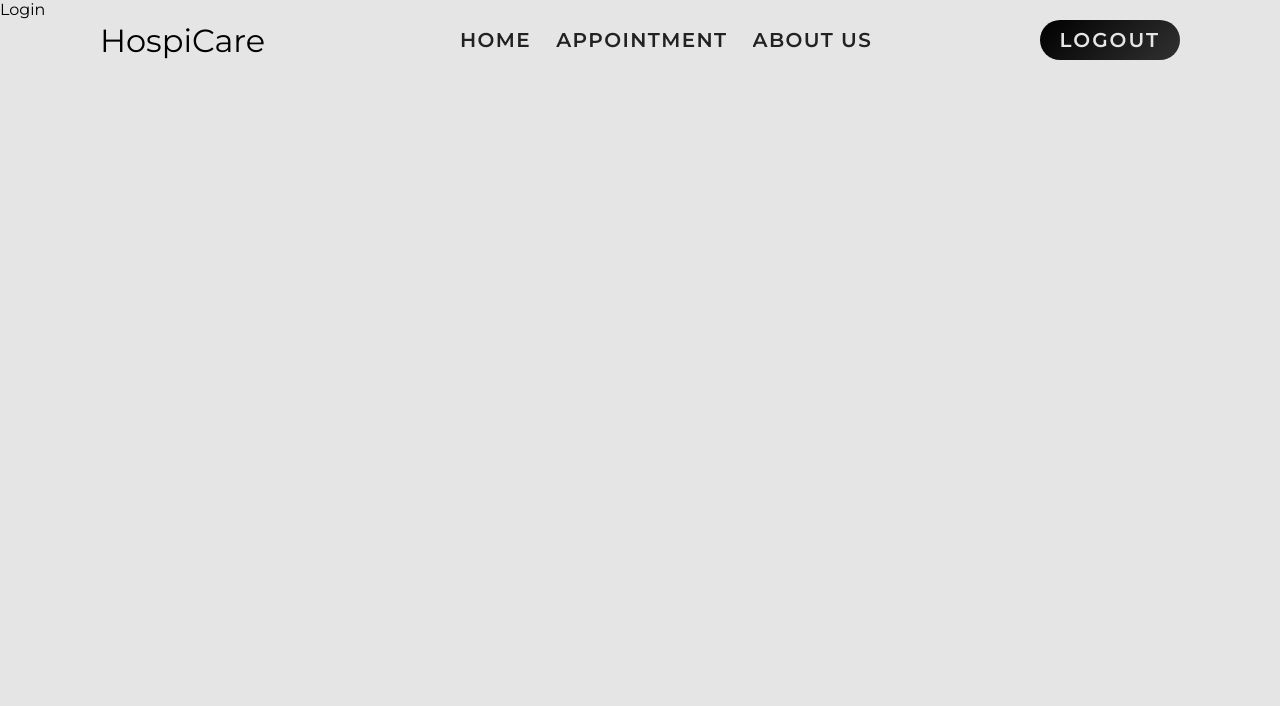
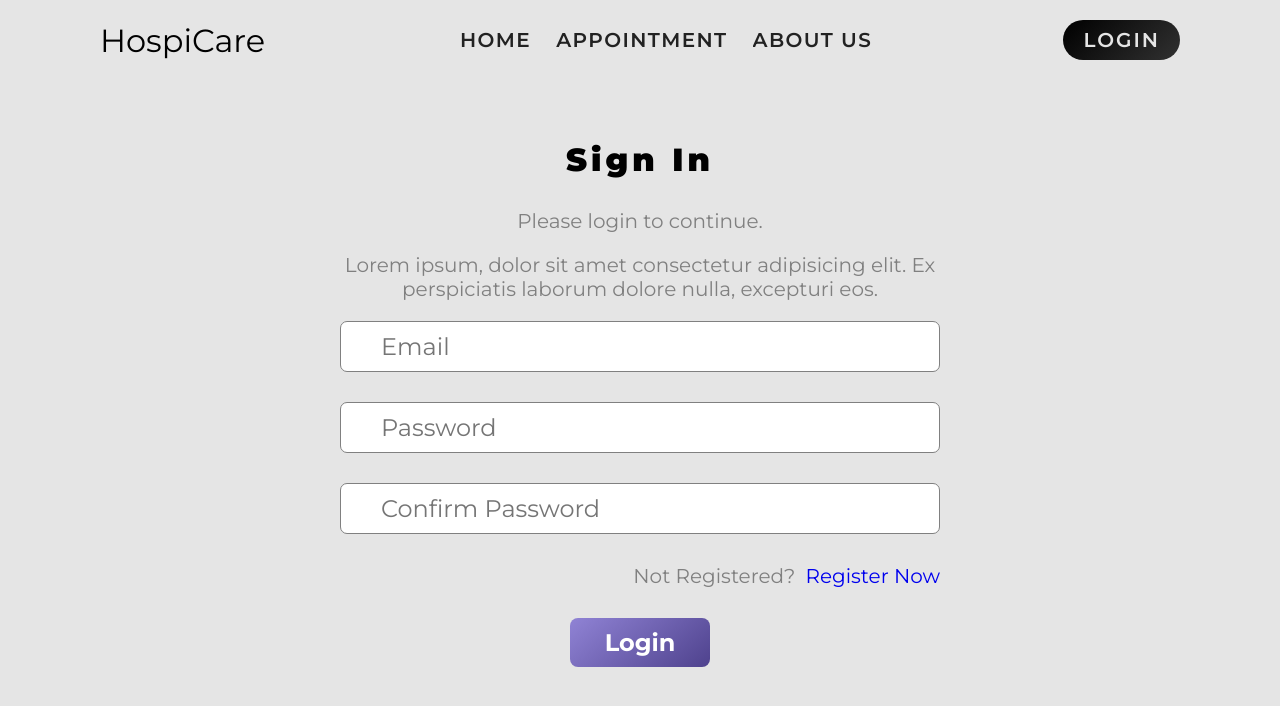
Before and after one commit to sahiliqubal06/Hospital_Management_System, a React (Vite) app in the folder Frondend/: page /login in a window 1280 px wide. Shown: the top 706 px of the page. Built offline with nearby package versions, Linux system fonts and the light colour scheme; no server answers.

Commit message:
Added axios import to App.jsx, modified Navbar.jsx to show logout button when authenticated, and refactored Login.jsx to include form handling and API call for user login

```diff
--- a/Frondend/src/App.jsx
+++ b/Frondend/src/App.jsx
@@ -10,6 +10,7 @@ import { ToastContainer } from 'react-toastify';
 import 'react-toastify/dist/ReactToastify.css';
 import Navbar from "./components/Navbar";
 import { Context } from "./main";
+import axios from "axios";
 
 const App = () => {
   const {isAuthenticated, setIsAuthenticated, setUser} = useContext(Context);
--- a/Frondend/src/components/Navbar.jsx
+++ b/Frondend/src/components/Navbar.jsx
@@ -31,7 +31,7 @@ const Navbar = () => {
                 <Link to={'/appointment'}>APPOINTMENT</Link>
                 <Link to={'/about'}>ABOUT US</Link>
             </div>
-            {!isAuthenticated ? (
+            {isAuthenticated ? (
                 <button className='logoutBtn btn' onClick={handleLogout}>
                     LOGOUT
                 </button>
--- a/Frondend/src/pages/Login.jsx
+++ b/Frondend/src/pages/Login.jsx
@@ -1,9 +1,78 @@
-import React from 'react'
+import React, { useContext, useState } from 'react';
+import { Context } from "../main";
+import { Link, Navigate, useNavigate } from 'react-router-dom';
+import axios from 'axios';
+import { toast } from 'react-toastify';
 
 const Login = () => {
+  const { isAuthenticated, setIsAuthenticated } = useContext(Context);
+  const [email, setEmail] = useState("");
+  const [password, setPassword] = useState("");
+  const [confirmPassword, setConfirmPassword] = useState("");
+
+  const navigateTo = useNavigate();
+
+  const handleLogin = async(e) =>{
+    e.preventDefault();
+    try{
+      const response = await axios.post(
+        "http://localhost:4000/api/v1/user/login",
+        {email, password, confirmPassword, role: "Patient"},
+        {
+          withCredentials: true,
+          headers: {"Content-type": "application/json" },
+        }
+      );
+      toast.success(response.data.message);
+      setIsAuthenticated(true);
+      navigateTo("/");
+    } catch (error) {
+      toast.error(error.response.data.message);
+    }
+  };
+
+  if (isAuthenticated){
+    return <Navigate to= {"/"} />
+  }
+
   return (
-    <div>Login</div>
-  )
-}
+    <div className='container form-component login-form'>
+      <h2>Sign In</h2>
+      <p>Please login to continue.</p>
+      <p>Lorem ipsum, dolor sit amet consectetur adipisicing elit. Ex perspiciatis laborum dolore nulla, excepturi eos.</p>
+      <form onSubmit={handleLogin}>
+        <input
+         type='text'
+         value={email}
+         onChange={(e)=> setEmail(e.target.value)}
+         placeholder='Email'
+        />
+        <input
+         type='password'
+         value={password}
+         onChange={(e)=> setPassword(e.target.value)}
+         placeholder='Password'
+        />
+        <input
+         type='password'
+         value={confirmPassword}
+         onChange={(e)=> setConfirmPassword(e.target.value)}
+         placeholder='Confirm Password'
+        />
+        <div style={{gap: "10px", justifyContent: "flex-end", flexDirection: "row"}}>
+          <p style={{marginBottom: "0"}}>Not Registered?</p>
+          <Link
+            to={"/register"}
+            style={{textDecoration: "none", alignItems: "center"}}>
+            Register Now
+          </Link>
+        </div>
+        <div style={{justifyContent: "center", alignItems:"center"}}>
+          <button type='submit'>Login</button>
+        </div>
+      </form>
+    </div>
+  );
+};
 
-export default Login
+export default Login;
```
